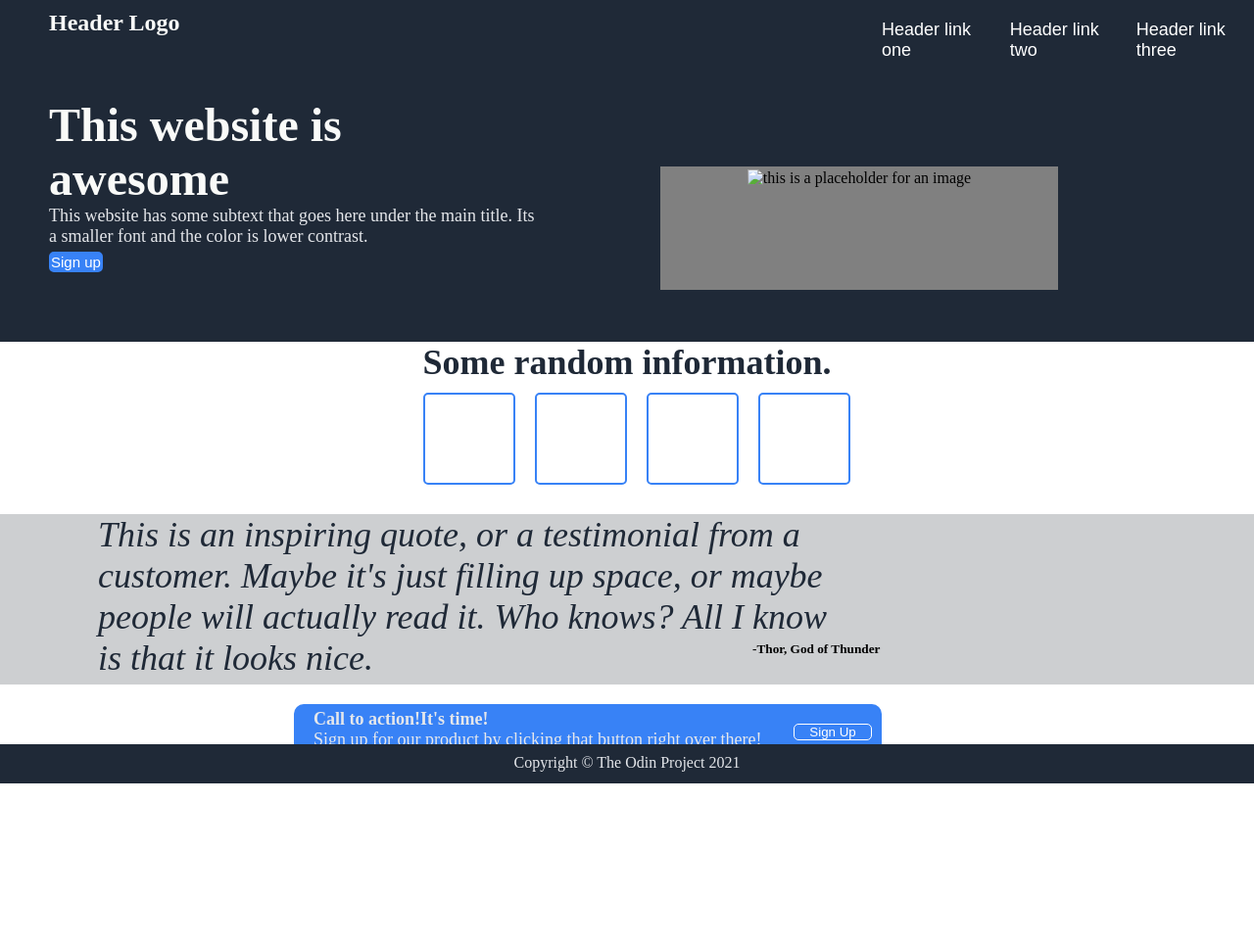
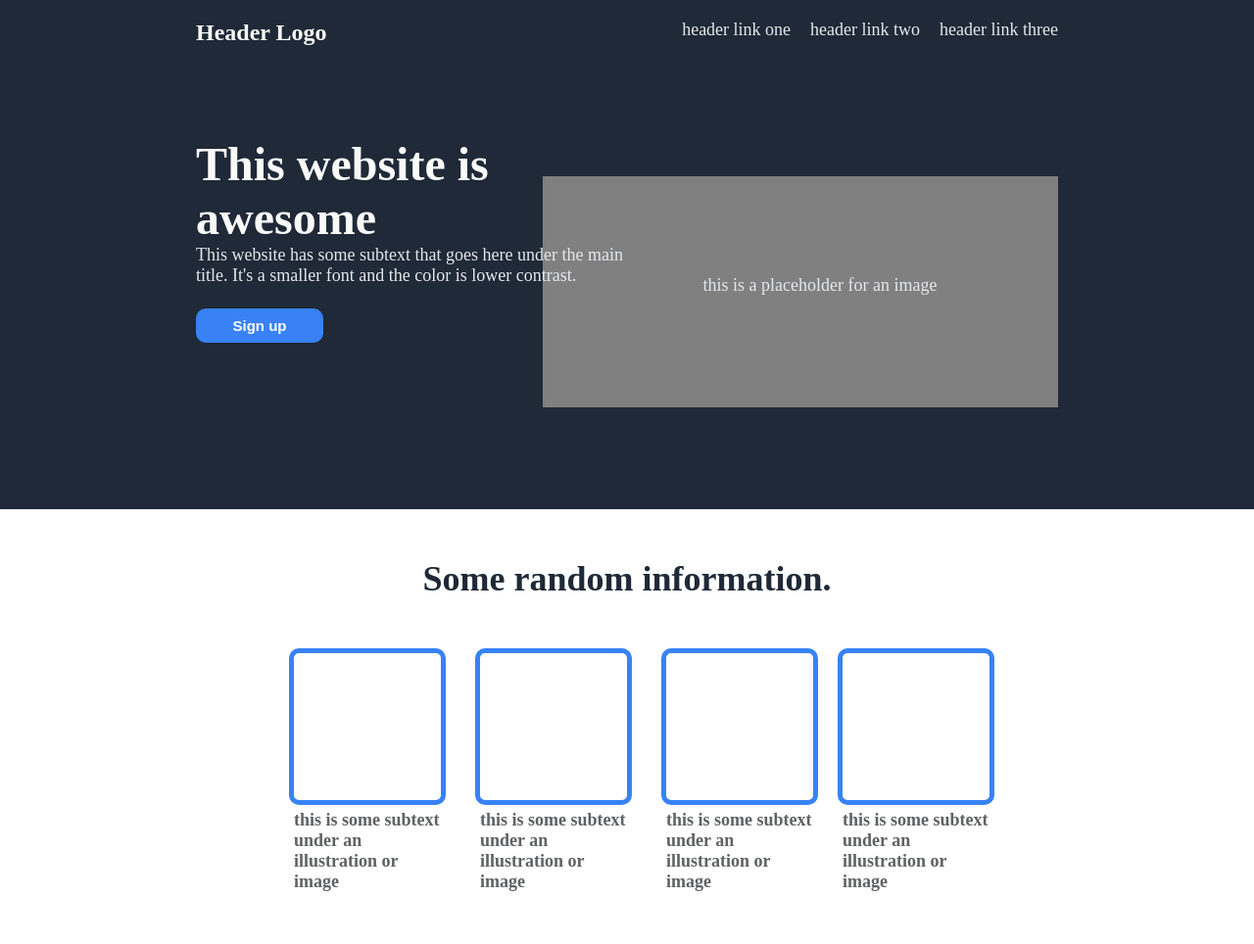
Before and after one commit to shweta0117/Training, a plain HTML site: page index.html in a window 1280 px wide. Shown: the top 964 px of the page at 98% size. Before the commit the page ends 872 px from the top, so only its background shows below. Drawn offline with Linux system fonts and the light colour scheme.

Commit message:
Fixed the style and design of the webpage
Changed the header, body, and the footer section.

```diff
--- a/index.html
+++ b/index.html
@@ -9,37 +9,46 @@
 <body>
     <div class="main">
         <div class="navbar">
-            <div class="icon">
+                <div class="icon">
                 <h2 class="logo">Header Logo</h2>
             </div>
-            <div class="menu">
+                 <div class="menu">
                 <ul>
-                    <li><a href="#">Header link one</a></li>
-                    <li><a href="#">Header link two</a></li>
-                    <li><a href="#">Header link three</a></li>
+                    <li><a href="#">header link one</a></li>
+                    <li><a href="#">header link two</a></li>
+                    <li><a href="#">header link three</a></li>
                 </ul>
-        </div>
 
+                </div>
 
             <div class="heading">
 
                 <h2 class="content">This website is <br>awesome</h2>
-                <p>This website has some subtext that goes here under the main title. Its a smaller font and the color is lower contrast.</p>
+
+                <p>This website has some subtext that goes here under the main title. It's a smaller font and the color is lower contrast.</p>
+                <br>
                 <button id="btn">Sign up</button>
 
             </div>
             <div class="image">
-                <img href="#" name="" alt="this is a placeholder for an image">
-
+                <img  name="" aria-placeholder="this is a placeholder for an image"><p>this is a placeholder for an image</p>
             </div>
         </div>
          <div>
             <h3 class="mid">Some random information.</h3>
             <div class="row">
-                <div class="box1"></div>
-                <div class="box2"></div>
-                <div class="box3"></div>
-                <div class="box4"></div>
+                <div class="box1">
+                    <p class="text">this is some subtext under an illustration or image</p>
+                </div>
+                <div class="box2">
+                    <p class="text">this is some subtext under an illustration or image</p>
+                </div>
+                <div class="box3">
+                    <p class="text">this is some subtext under an illustration or image</p>
+                </div>
+                <div class="box4">
+                    <p class="text">this is some subtext under an illustration or image</p>
+                </div>
             </div>
          </div>
          <div class="section">
@@ -49,11 +58,13 @@
          </div>
          <div class="last">
             <button class="button">Sign Up</button>
-            <p class="action"><strong>Call to action!It's time!</strong><br>Sign up for our product by clicking that button right over there!</p>
+            <p class="action"><strong>Call to action! It's time!</strong>
+                <br>
+                Sign up for our product by clicking that button right over there!</p>
 
          </div>
          <footer>
-          Copyright &copy; The Odin Project 2021
+          Copyright  &copy; The Odin Project 2021
          </footer>
 </body>
 </html>
--- a/style.css
+++ b/style.css
@@ -1,71 +1,75 @@
 *{
     margin:0;
-    padding: 0;;
+    padding: 0;
+
 }
+
 .main{
     width:100%;
     background-color: white;
     background-position: center;
     background-size: cover;
-    height: 109vh;
+
 }
 .navbar{
     background-color: #1f2937;
-    height: 40%;
-    margin:auto;
+    height: 500px;
+    padding-top: 20px;
+
 }
 .icon{
     width:200px;
     float:left;
     height:70px;
+    padding-left: 200px;
 }
 .logo{
     color: #f9faf8;
     font-size: 24px;
-    padding-left: 50px;
-    float: left;
-    padding-top: 10px;
+
+
 }
 .menu{
-    width:400px;
+
     float:right;
-    height:50px;
+    margin-left: 50px;
+    color: #E5E7EB;
+
+}
+.menu ul{
+    display: flex;
+    float: right;
+    margin-right: 200px;
+    padding-bottom: 20px;
     color: #E5E7EB;
 }
-ul{
-    float:right;
-    display: flex;
-    justify-content: end;
-    align-items:flex-end;
-}
 ul li{
-    margin-top: 20px;
-    list-style:none;
+    list-style: none;
     margin-left: 20px;
-    font-size: 18px;
-    color:#E5E7EB;
-}
+
+ }
 ul li a{
     text-decoration: none;
-    color: white;
-    font-family: Arial;
+    color: #E5E7EB;
+    font-size: 18px;
 }
-ul li a:hover{
-    color: darkblue;
-}
+
 #btn{
     background-color: #3882f6;
-    border-radius: 5px;
+    border-radius: 10px;
     border: 2px solid #3882f6;
     font-size: 15px;
     color: #ffff;
     margin-top: 5px;
+    width: 130px;
+    height: 35px;
+    font-weight: bold;
 }
 .heading{
-    width:500px;
-    height:70px;
-    padding-top: 100px;
-    padding-left: 50px;
+    width:450px;
+    height:40px;
+    padding-top: 120px;
+    padding-left: 200px;
 }
 .content{
     color: #F9FAF8;
@@ -77,91 +81,110 @@ p{
   font-weight: 100;
 }
 .image{
+
     border:solid  grey;
-    width: 400px;
-    height:120px;
+    width: 520px;
+    height:230px;
     float: right;
     margin-right: 200px;
     background-color: grey;
     text-align: center;
     float: right;
+
+
+}
+.image p{
+
+    padding-top: 80px;
+    padding-left: 40px;
 }
 .mid{
-
+    margin-top: 50px;
     font-size: 36px;
     color:#1f2937;
     font-weight: bold;
     text-align: center;
+    margin-bottom: 50px;
 }
 .row{
 
     display: flex;
     align-items: center;
     justify-content: center;
-    margin-top: 10px;
+    margin-top: 50px;
+
 }
 .box1{
-    width:90px;
-    height: 90px;
-    border-radius: 5px;
-    border: 2px solid #3882f6;
-    margin-left: 20px;
+    width:150px;
+    height: 150px;
+    border-radius: 10px;
+    border: 5px solid #3882f6;
+    margin-left: 30px;
 }
 .box2{
-    width:90px;
-    height: 90px;
-    border-radius: 5px;
-    border: 2px solid #3882f6;
-    margin-left: 20px;
+    width:150px;
+    height: 150px;
+    border-radius: 10px;
+    border: 5px solid #3882f6;
+    margin-left: 30px;
 }
 .box3{
-    width:90px;
-    height: 90px;
-    border-radius: 5px;
-    border: 2px solid #3882f6;
-    margin-left: 20px;
+    width:150px;
+    height: 150px;
+    border-radius: 10px;
+    border: 5px solid #3882f6;
+    margin-left: 30px;
 }
 .box4{
-    width:90px;
-    height: 90px;
-    border-radius: 5px;
-    border: 2px solid #3882f6;
+    width:150px;
+    height: 150px;
+    border-radius: 10px;
+    border: 5px solid #3882f6;
     margin-left: 20px;
 
 }
+.text{
+    padding-top: 160px;
+    padding-bottom: 50px;
+    color:  #5f6162;
+    font-family: 'Times New Roman';
+    font-weight: 800;
+    display: flex;
+    text-align: initial;
+
+}
 .section{
-    background-color: #cdcfd1;
-    margin-top: 10px;
-    height:20%;
+    background-color: #E5E7EB;
+    margin-top: 200px;
+    height:430px;
+    padding-top: 50px;
 }
 .quote{
     display: block;
     width:100px;
-    height:30px;
+    height:150px;
     color:  #1f2937;
     font-size: 36px;
      font-weight: lighter;
      font-style: italic;
      justify-content: center;
      align-items: center;
-     margin-top: 30px;
+     margin-top: 130px;
      min-width: 60%;
-     margin-left: 100px;
+     margin-left: 300px;
 }
 h5{
     float:left;
-    width:150px;
-    height:40px;
     margin-left: 60%;
-    margin-top: 100px;
 
+    font-size: 18px;
 }
 .last{
-    margin-top: 20px;
-    margin-bottom: 30px;;
+    margin-top: 100px;
+    margin-bottom: 100px;;
     margin-left: 300px;
-    width:600px;
-    height: 60px;
+    width:1000px;
+    height: 150px;
     background-color: #3882f6;
     align-items: center;
     justify-content: center;
@@ -170,28 +193,32 @@ h5{
 }
 .action{
     text-align: justify;
-    padding-left: 20px ;
-    padding-top: 5px;
+    padding-left: 120px ;
+    padding-top: 50px;
+    font-size: 20px;
 }
 
 .button{
     float:right;
-    width:80px;
+    width:100px;
+    height: 30px;
     border-radius: 5px;
-   margin-right: 10px;
-   margin-top: 20px;
-   border:1px  white solid ;
+    margin-right: 100px;
+   margin-top: 60px;
+   border:2px  white solid ;
    background-color: #3882f6;
    color: white;
+   font-weight: bold;
 }
 footer{
     margin-top: 20px;
-    position: fixed;
+    position: relative;
     text-align: center;
     bottom: 0;
     width: 100%;
-    height: 30px;
+    height: 70px;
     background-color: #1f2937;
     color:#E5E7EB ;
-    padding-top: 10px;
+    padding-top: 40px;
+    font-size: 18px;
 }
```
Also changed, not shown: 1 other file.
